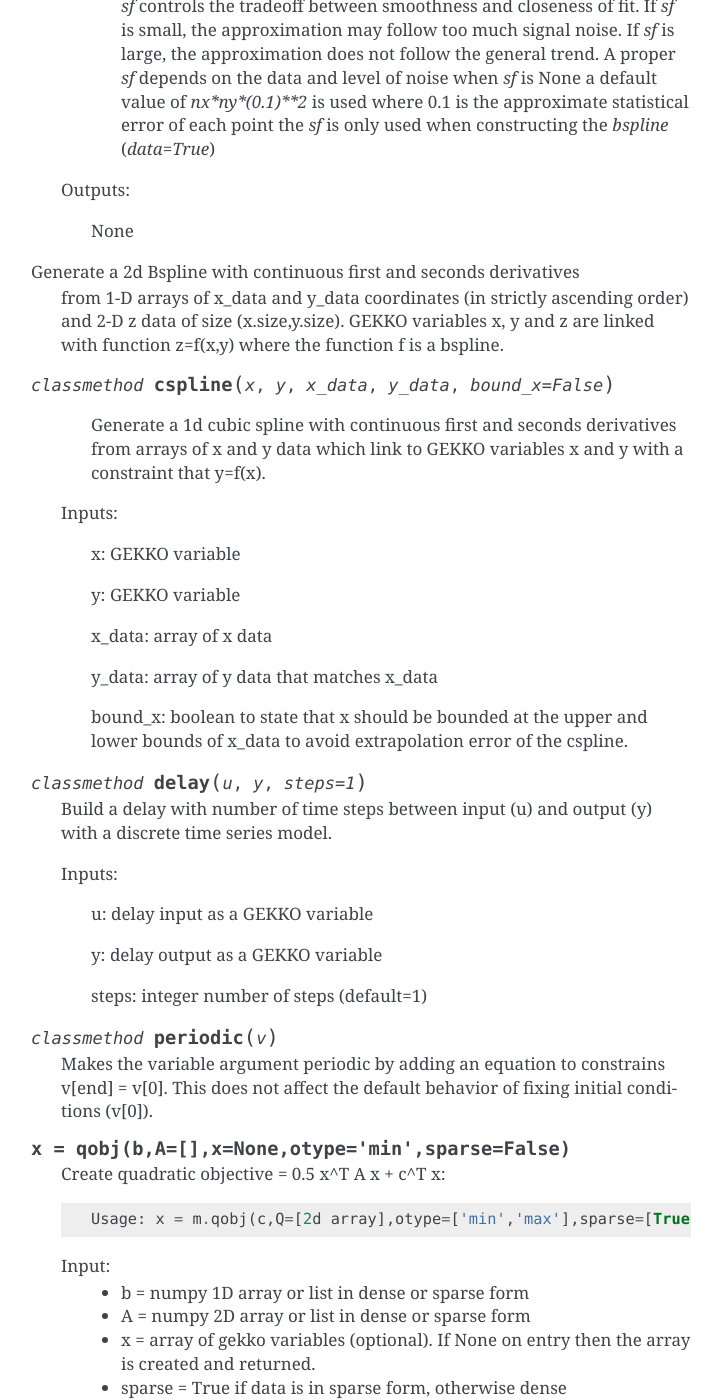
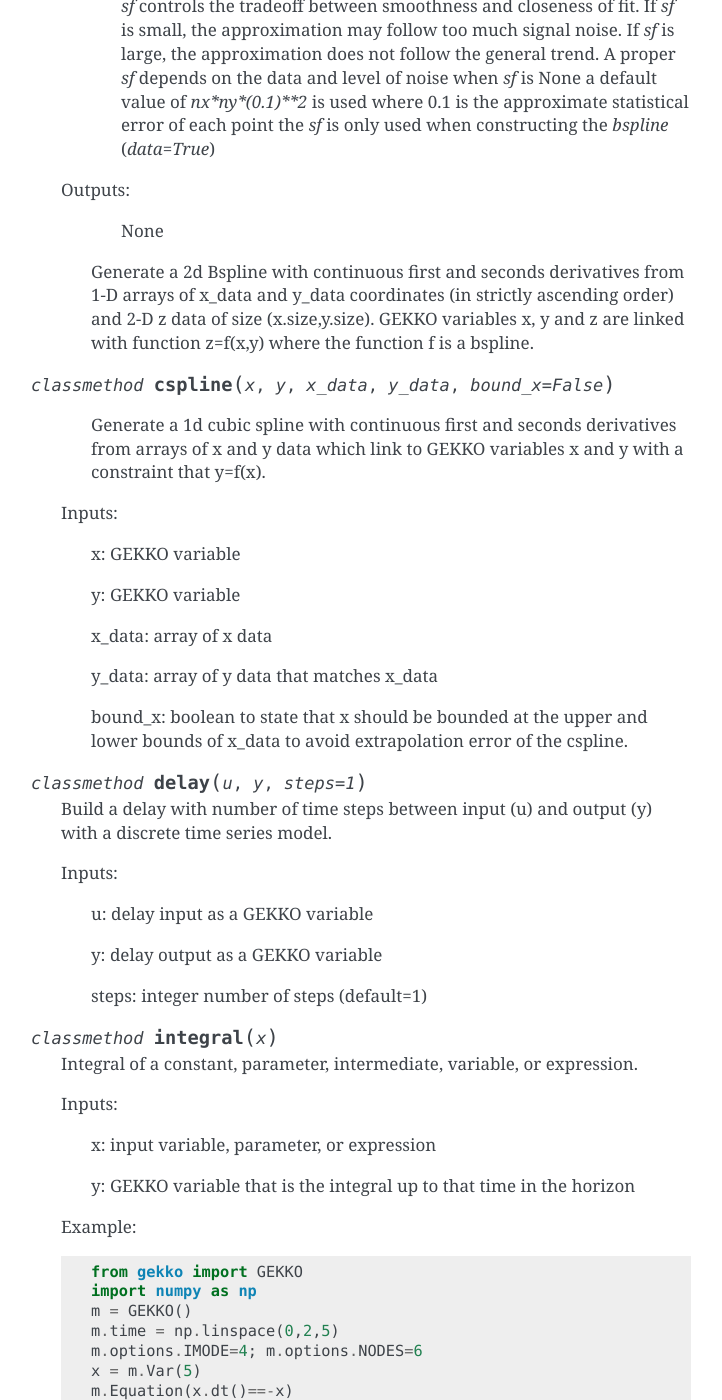
Before and after one commit to BYU-PRISM/GEKKO, a Sphinx documentation site: the page built from docs/model_methods.rst, in a window 1280 px wide and 1400 px high, scrolled down 13994 px. Shown: the whole window, without its empty margins (389-1111 px from the left). Built offline with Sphinx 7.4.7, drawn with Linux system fonts in a browser that asks for light colours; some of the changed text lies outside the part shown.

Commit message:
New integral function

```diff
--- a/docs/model_methods.rst
+++ b/docs/model_methods.rst
@@ -584,7 +584,7 @@
 
           None
 
-Generate a 2d Bspline with continuous first and seconds derivatives
+        Generate a 2d Bspline with continuous first and seconds derivatives
         from 1-D arrays of x_data and y_data coordinates (in strictly ascending order)
         and 2-D z data of size (x.size,y.size). GEKKO variables x, y and z are
         linked with function z=f(x,y) where the function f is a bspline.
@@ -619,6 +619,30 @@
 	y: delay output as a GEKKO variable
 
 	steps: integer number of steps (default=1)
+
+.. py:classmethod:: integral(x)
+
+    Integral of a constant, parameter, intermediate, variable, or expression.
+
+    Inputs:
+
+        x: input variable, parameter, or expression
+
+        y: GEKKO variable that is the integral up to that time in the horizon
+
+    Example::
+
+       from gekko import GEKKO
+       import numpy as np
+       m = GEKKO()
+       m.time = np.linspace(0,2,5)
+       m.options.IMODE=4; m.options.NODES=6
+       x = m.Var(5)
+       m.Equation(x.dt()==-x)
+       y = m.Var(0)
+       m.Equation(y==m.integral(x))
+       m.options.SOLVER=1
+       m.solve()
 
 .. py:classmethod:: periodic(v)
 
```
